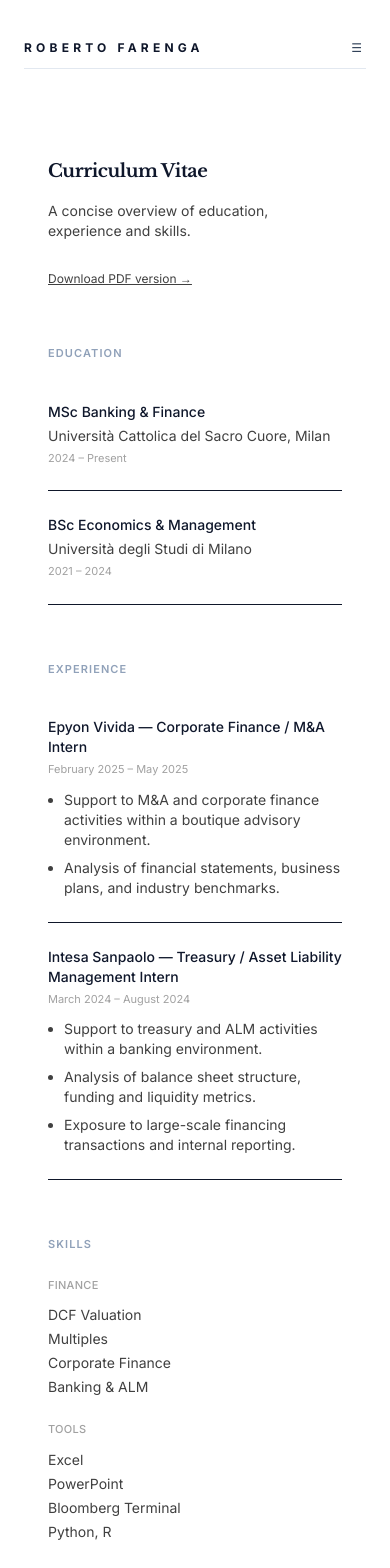
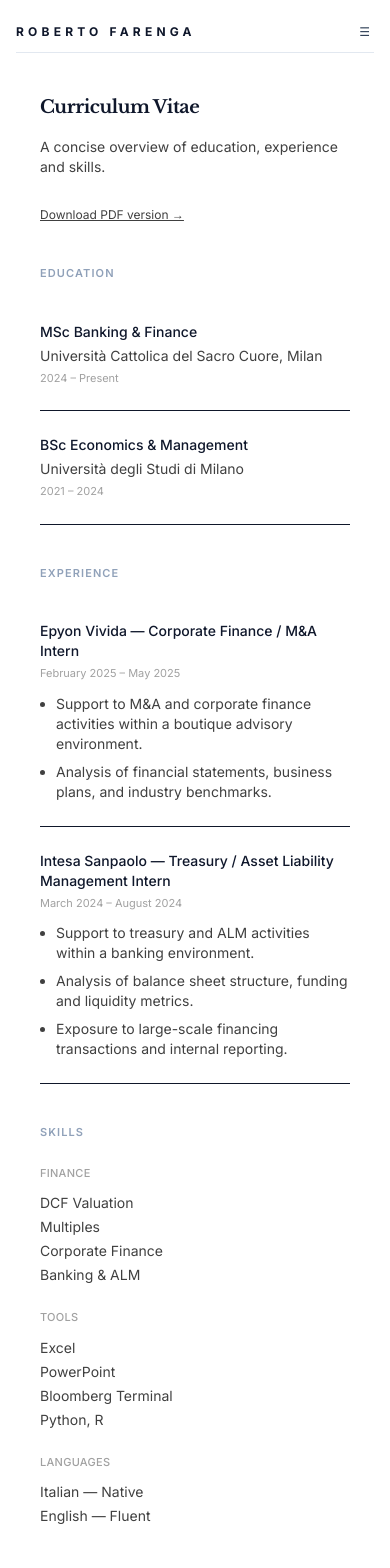
Before and after one commit to RobertoFare2002/roberto-farenga-website, a Next.js app: page /cv in a window 390 px wide. Shown: the top 1568 px of the page. Built offline with nearby package versions, Linux system fonts and the light colour scheme.

Commit message:
Fix mobile spacing

```diff
--- a/app/contact/page.tsx
+++ b/app/contact/page.tsx
@@ -10,7 +10,7 @@ export default function ContactPage() {
   return (
     <main>
       <div className="w-full max-w-6xl mx-auto px-6">
-        <section className="mt-12 max-w-2xl">
+        <section className="mt-6 sm:mt-12 max-w-2xl">
           <h1 className="title-serif text-lg font-semibold tracking-tight text-slate-900">
             Contact
           </h1>
--- a/app/cv/page.tsx
+++ b/app/cv/page.tsx
@@ -11,7 +11,7 @@ export default function CvPage() {
     <main>
       <div className="w-full max-w-6xl mx-auto px-6">
         {/* Header */}
-        <section className="mt-12 max-w-2xl">
+        <section className="mt-6 sm:mt-12 max-w-2xl">
           <h1 className="title-serif text-lg font-semibold tracking-tight text-slate-900">
             Curriculum Vitae
           </h1>
@@ -26,7 +26,7 @@ export default function CvPage() {
         </section>
 
         {/* Education */}
-        <section className="mt-14">
+        <section className="mt-10 sm:mt-14">
           <h2 className="text-[11px] tracking-widest font-semibold text-slate-400">
             EDUCATION
           </h2>
@@ -42,7 +42,7 @@ export default function CvPage() {
         </section>
 
         {/* Experience */}
-        <section className="mt-14">
+        <section className="mt-10 sm:mt-14">
           <h2 className="text-[11px] tracking-widest font-semibold text-slate-400">
             EXPERIENCE
           </h2>
@@ -64,7 +64,7 @@ export default function CvPage() {
         </section>
 
         {/* Skills */}
-        <section className="mt-14">
+        <section className="mt-10 sm:mt-14">
           <h2 className="text-[11px] tracking-widest font-semibold text-slate-400">
             SKILLS
           </h2>
--- a/app/layout.tsx
+++ b/app/layout.tsx
@@ -37,10 +37,10 @@ export default function RootLayout({
   return (
     <html lang="en">
       <body className={`${inter.className} ${titleSerif.variable} bg-white text-slate-900`}>
-        <div className="min-h-screen flex flex-col px-6 py-10">
+        <div className="min-h-screen flex flex-col px-4 sm:px-6 py-6 sm:py-10">
           <Header />
-          <div className="mt-10 flex-1">{children}</div>
-          <footer className="mt-24 border-t border-slate-200 pt-6 text-[11px] text-slate-500 w-full max-w-6xl mx-auto">
+          <div className="mt-4 sm:mt-8 flex-1">{children}</div>
+          <footer className="mt-16 sm:mt-24 border-t border-slate-200 pt-6 text-[11px] text-slate-500 w-full max-w-6xl mx-auto">
             © {new Date().getFullYear()} Roberto Farenga
           </footer>
         </div>
--- a/app/page.tsx
+++ b/app/page.tsx
@@ -6,7 +6,7 @@ export default function Home() {
     <main>
       <div className="w-full max-w-6xl mx-auto px-6">
         {/* Intro */}
-        <section className="mt-20 text-center">
+        <section className="mt-8 sm:mt-16 text-center">
           <h1 className="title-serif text-xl font-semibold tracking-tight text-slate-900">
             Personal website
           </h1>
@@ -52,7 +52,7 @@ export default function Home() {
         </section>
 
         {/* Cards */}
-        <section className="mt-20 grid grid-cols-1 gap-6 sm:grid-cols-2">
+        <section className="mt-10 sm:mt-16 grid grid-cols-1 gap-4 sm:gap-6 sm:grid-cols-2">
           <div className="rounded-2xl border border-slate-200 p-6 transition-colors hover:border-slate-300 hover:bg-slate-50">
             <p className="text-[11px] tracking-wide font-semibold text-slate-900">
               PROJECTS
--- a/app/projects/UnlockProjects.tsx
+++ b/app/projects/UnlockProjects.tsx
@@ -89,7 +89,7 @@ export default function UnlockProjects() {
   }
 
   return (
-    <section className="mt-12 max-w-3xl">
+    <section className="mt-6 sm:mt-12 max-w-3xl">
       <div className="flex items-start justify-between gap-4">
         <div>
           <h1 className="title-serif text-lg font-semibold tracking-tight text-slate-900">
```
